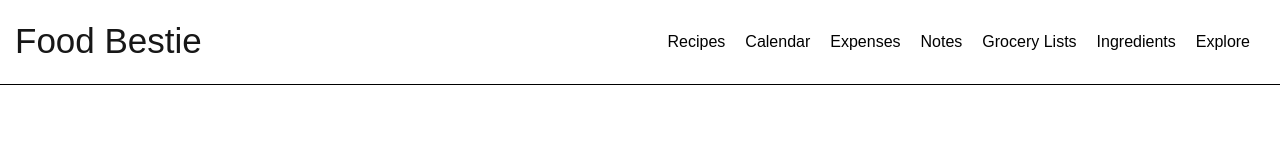
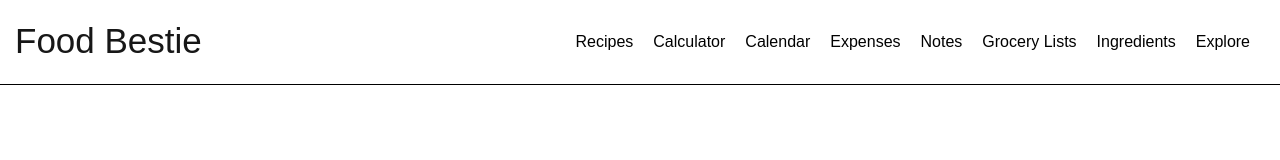
Before and after one commit to monicakrystal/foodplanner, a Next.js app: page / in a window 1280 px wide. Shown: the top 160 px of the page. Built offline with nearby package versions, Linux system fonts and the light colour scheme.

Commit message:
add /calculator page to navbar

```diff
--- a/components/NavBar/NavBar.tsx
+++ b/components/NavBar/NavBar.tsx
@@ -45,6 +45,7 @@ const NavBar = () => {
 
       <div className={styles.buttons}>
         <Link href="/recipes">Recipes</Link>
+         <Link href="/calculator">Calculator</Link>
         <Link href="/calendar">Calendar</Link>
         <Link href="/expenses">Expenses</Link>
         <Link href="/notes">Notes</Link>
```
